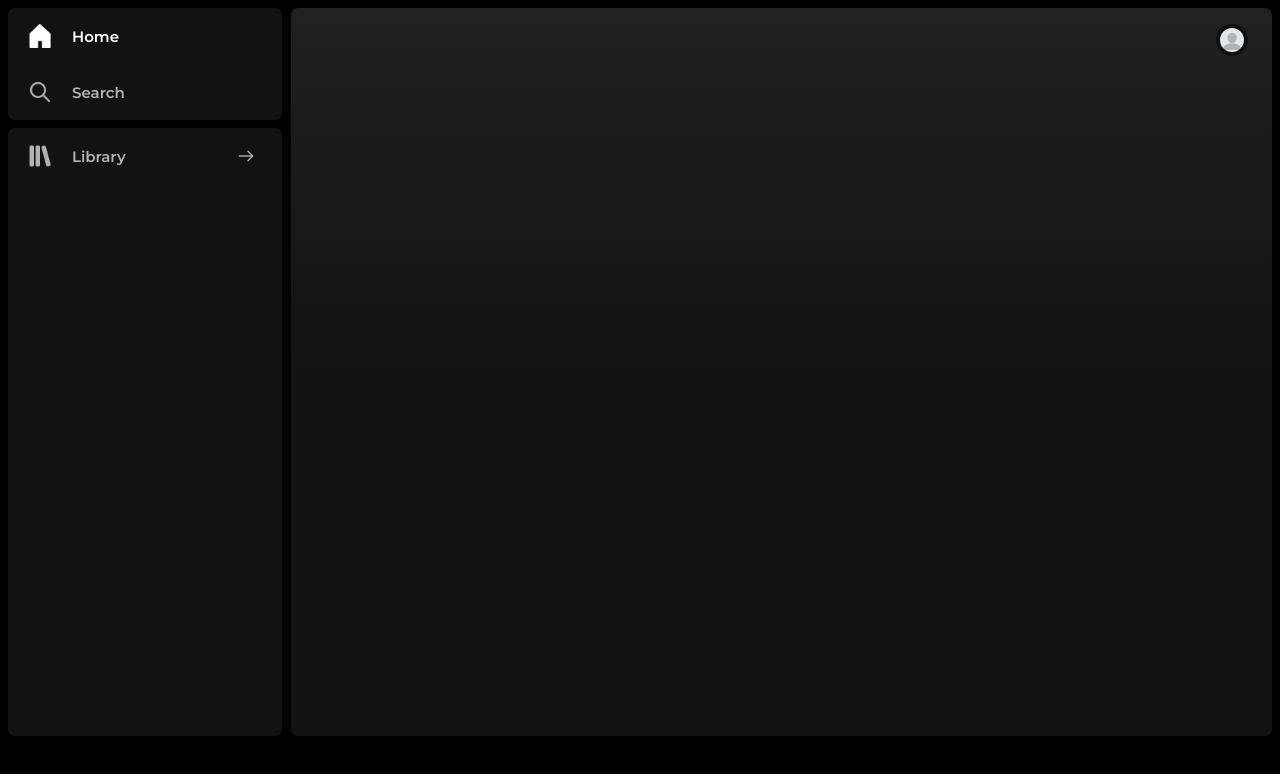
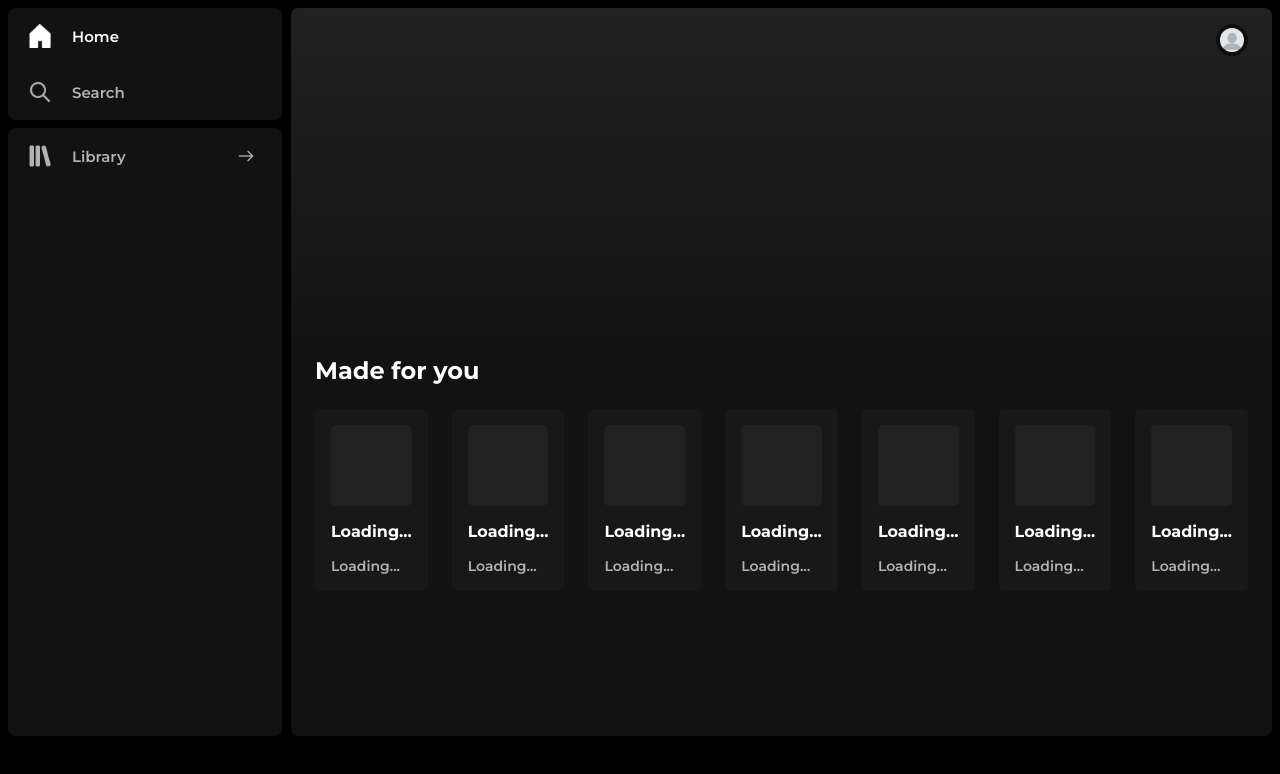
Before and after one commit to sawarni99/spotify-clone, a React (Create React App) app: page / in a window 1280 px wide. Shown: the top 774 px of the page. Built offline with nearby package versions, Linux system fonts and the light colour scheme.

Commit message:
Added carousel and cards layout

```diff
--- /dev/null
+++ b/src/components/card/Card.css
@@ -0,0 +1,29 @@
+.card {
+    max-width: 184px;
+    padding: 16px;
+    border-radius: 5px;
+    background-color: var(--color-bg-light);
+    flex-grow: 1;
+}
+
+.card-name {
+    font-family: spotify-sans-bold;
+    margin-top: 16px;
+}
+
+.card-img-container {
+    background-color: var(--color-bg-secondary);
+    width: inherit;
+    aspect-ratio: 1;
+    border-radius: inherit;
+}
+
+.card-img {
+
+}
+
+.card-desc {
+    margin-top: 16px;
+    font-size: var(--font-size-small);
+    color: var(--color-gray);
+}
--- /dev/null
+++ b/src/components/card/Card.jsx
@@ -0,0 +1,23 @@
+import './Card.css';
+import React from 'react'
+
+export default function Card({src, name, desc, onClick}) {
+
+    if(src === undefined || src === null) src = ''
+    if(name === undefined || name === null) name = 'Loading...'
+    if(desc === undefined || desc === null) desc = 'Loading...'
+
+    return (
+        <div className='card'>
+            <div className="card-img-container">
+                <img src="" alt="" className="card-img" />
+            </div>
+            <div className="card-name">
+                {name}
+            </div>
+            <div className="card-desc">
+                {desc}
+            </div>
+        </div>
+    )
+}
--- a/src/components/profile-button/ProfileButton.css
+++ b/src/components/profile-button/ProfileButton.css
@@ -37,7 +37,7 @@
     width: 180px;
     padding: 4px;
     border-radius: 4px;
-    font-size: var(--font-size-secondary);
+    font-size: var(--font-size-small);
 }
 
 .profile-menu-item {
--- a/src/index.css
+++ b/src/index.css
@@ -3,6 +3,7 @@
     --color-gray-secondary: #535353;
     --color-white: #FFFFFF;
     --color-bg: #121212;
+    --color-bg-light: #181818;
     --color-bg-secondary: #212121;
     --color-bg-ternary: #282828;
     --color-primary-green: #1ed760;
@@ -14,7 +15,12 @@
     --min-width: 72px;
     --min-height: 56px;
     --font-size-primary: 16px;
-    --font-size-secondary: 14px;
+    --font-size-small: 14px;
+    --font-size-large: 24px;
+    --font-size-x-large: 32px;
+    --font-size-xx-large: 96px;
+    --nav-bar-bg-height: calc((100vh - var(--min-width))/2 - 2 * var(--main-padding));
+    --nav-bar-height: calc(var(--min-height) + var(--main-padding));
 }
 
 body {
--- a/src/pages/home/Home.css
+++ b/src/pages/home/Home.css
@@ -7,5 +7,6 @@
 }
 
 .home-main {
-    height: 200vh;
+    margin-top: calc(var(--nav-bar-bg-height) - var(--nav-bar-height));
+    padding-inline: var(--secondary-padding);
 }
--- a/src/pages/home/Home.jsx
+++ b/src/pages/home/Home.jsx
@@ -1,6 +1,7 @@
 import './Home.css'
 import React, { useRef, useState } from 'react'
 import NavBar from '../../sections/nav-bar/NavBar'
+import Carousel from '../../sections/carousel/Carousel'
 
 export default function Home() {
   const [ navProp, setNavprop ] = useState({color: '#212121', isSolid: false})
@@ -29,7 +30,7 @@ export default function Home() {
     <div ref={mainRef} onScroll={onScroll} className='home'>
       <NavBar color={navProp.color} isSolid={navProp.isSolid} />
       <div className="home-main">
-
+        <Carousel title='Made for you' />
       </div>
     </div>
   )
--- /dev/null
+++ b/src/sections/carousel/Carousel.css
@@ -0,0 +1,12 @@
+
+.carousel-title {
+    font-size: var(--font-size-large);
+    font-family: spotify-sans-bold;
+}
+
+.carousel-items {
+    margin-block: var(--secondary-padding);
+    display: flex;
+    gap: var(--secondary-padding);
+    width: 100%;
+}
--- /dev/null
+++ b/src/sections/carousel/Carousel.jsx
@@ -0,0 +1,22 @@
+import './Carousel.css'
+import React from 'react'
+import Card from '../../components/card/Card'
+
+export default function Carousel({title}) {
+  return (
+    <div className='carousel'>
+        <div className='carousel-title'>
+            {title}
+        </div>
+        <div className="carousel-items">
+            <Card />
+            <Card />
+            <Card />
+            <Card />
+            <Card />
+            <Card />
+            <Card />
+        </div>
+    </div>
+  )
+}
--- a/src/sections/nav-bar/NavBar.css
+++ b/src/sections/nav-bar/NavBar.css
@@ -2,7 +2,7 @@
     position: sticky;
     top: 0px;
     left: 0px;
-    height: calc(var(--min-height) + var(--main-padding));
+    height: var(--nav-bar-height);
     border-top-left-radius: inherit ;
     border-top-right-radius: inherit ;
     z-index: 2;
@@ -27,7 +27,7 @@
     position: absolute;
     top: 0px;
     left: 0px;
-    height: 50%;
+    height: var(--nav-bar-bg-height);
     width: 100%;
     z-index: 0;
 }
```
